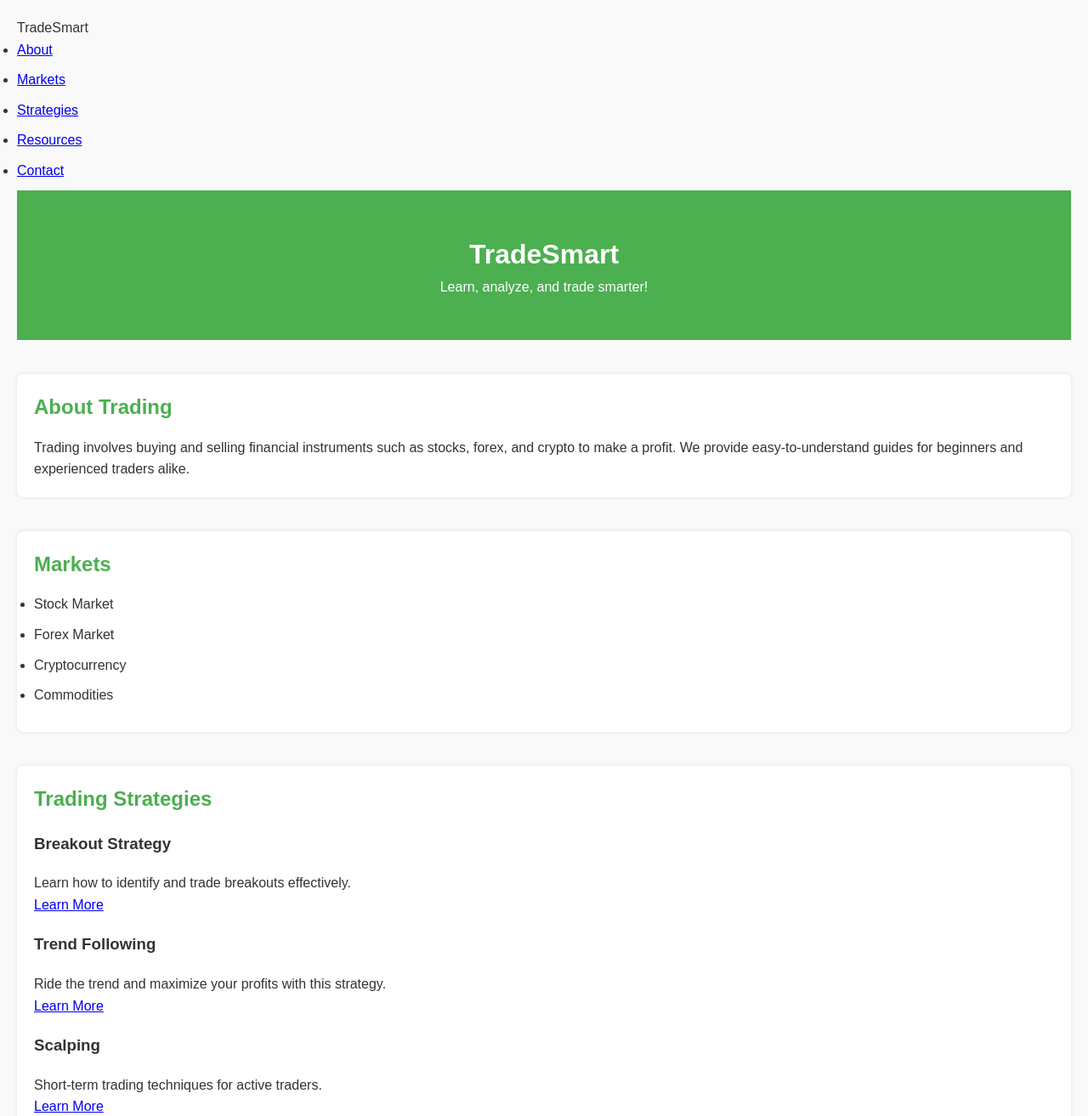
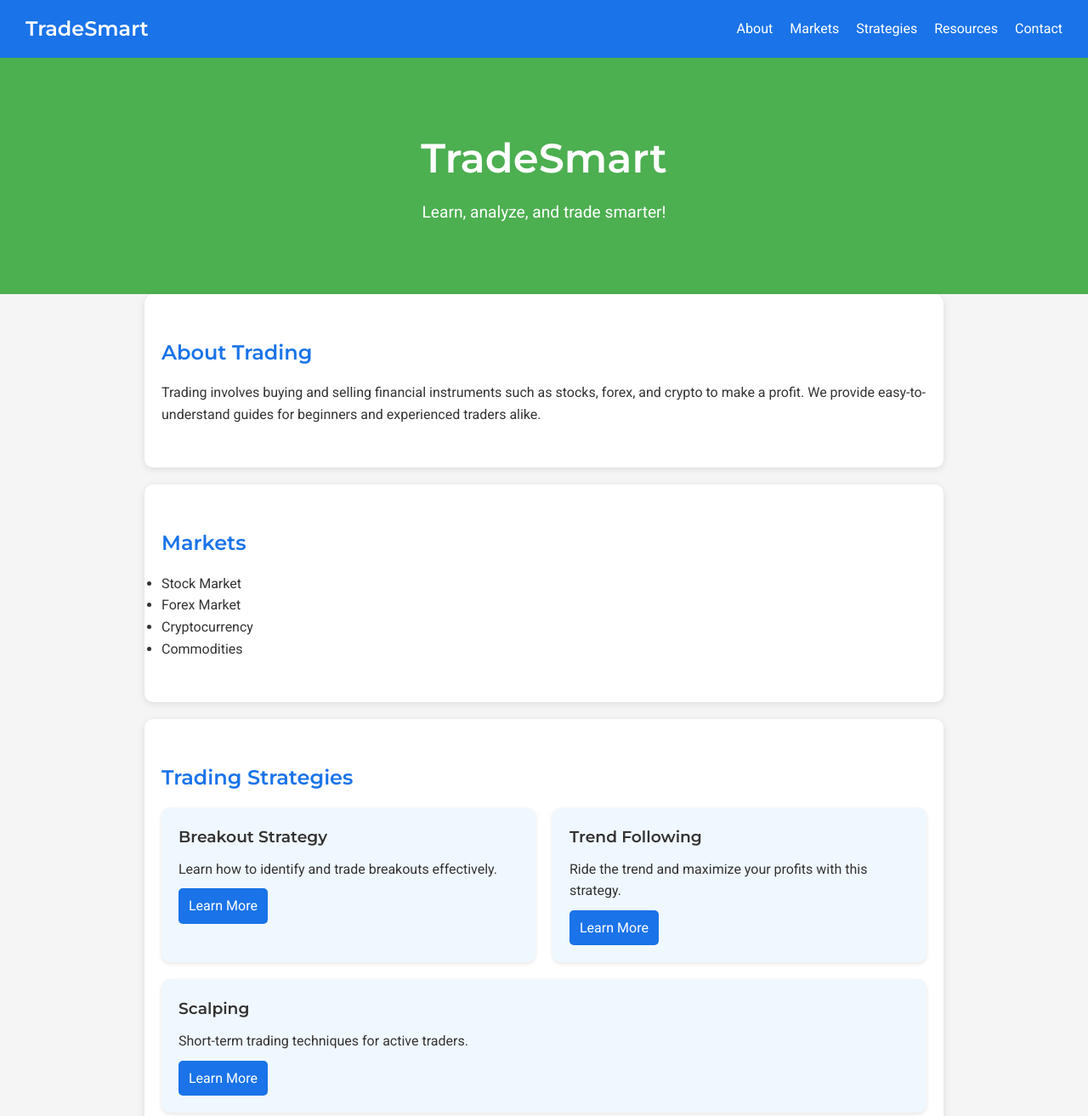
Before and after one commit to jenium960-cmd/mywebsite, a plain HTML site: page index.html in a window 1280 px wide. Shown: the top 1313 px of the page at 85% size. Drawn offline with Linux system fonts and the light colour scheme.

Commit message:
Update style.css

```diff
--- a/style.css
+++ b/style.css
@@ -1,49 +1,145 @@
-/* Reset some default styles */
-body, h1, h2, p, ul, li {
+/* Google Fonts applied via HTML */
+body, h1, h2, h3, p, ul, li {
   margin: 0;
   padding: 0;
-  font-family: Arial, sans-serif;
+  font-family: 'Roboto', sans-serif;
 }
 
-/* Body styling */
 body {
+  background-color: #f5f5f5;
+  color: #333;
   line-height: 1.6;
-  background-color: #f9f9f9;
-  color: #333;
-  padding: 20px;
 }
 
-/* Header */
-header {
+/* Navigation */
+nav {
+  display: flex;
+  justify-content: space-between;
+  align-items: center;
+  background-color: #1a73e8;
+  padding: 15px 30px;
+  color: white;
+  position: sticky;
+  top: 0;
+  z-index: 100;
+}
+
+nav .logo {
+  font-family: 'Montserrat', sans-serif;
+  font-size: 1.5rem;
+  font-weight: 600;
+}
+
+nav .nav-links {
+  list-style: none;
+  display: flex;
+}
+
+nav .nav-links li {
+  margin-left: 20px;
+}
+
+nav .nav-links li a {
+  color: white;
+  text-decoration: none;
+  font-weight: 500;
+}
+
+nav .nav-links li a:hover {
+  text-decoration: underline;
+}
+
+/* Hero Section */
+.hero {
   text-align: center;
-  padding: 50px 20px;
+  padding: 80px 20px;
   background-color: #4CAF50;
   color: white;
 }
 
+.hero h1 {
+  font-family: 'Montserrat', sans-serif;
+  font-size: 3rem;
+  margin-bottom: 10px;
+}
+
+.hero p {
+  font-size: 1.2rem;
+}
+
 /* Sections */
 section {
-  margin: 40px 0;
-  padding: 20px;
+  padding: 50px 20px;
+  max-width: 900px;
+  margin: auto;
   background-color: white;
-  border-radius: 8px;
-  box-shadow: 0 0 5px rgba(0,0,0,0.1);
+  margin-bottom: 20px;
+  border-radius: 10px;
+  box-shadow: 0 2px 8px rgba(0,0,0,0.1);
 }
 
 section h2 {
+  font-family: 'Montserrat', sans-serif;
+  color: #1a73e8;
   margin-bottom: 15px;
-  color: #4CAF50;
 }
 
-ul li {
+/* Cards for strategies */
+.cards {
+  display: flex;
+  flex-wrap: wrap;
+  gap: 20px;
+}
+
+.card {
+  background-color: #f0f8ff;
+  padding: 20px;
+  border-radius: 10px;
+  flex: 1 1 250px;
+  box-shadow: 0 2px 5px rgba(0,0,0,0.1);
+}
+
+.card h3 {
+  font-family: 'Montserrat', sans-serif;
   margin-bottom: 10px;
+}
+
+.card a {
+  display: inline-block;
+  margin-top: 10px;
+  padding: 8px 12px;
+  background-color: #1a73e8;
+  color: white;
+  text-decoration: none;
+  border-radius: 5px;
+}
+
+.card a:hover {
+  background-color: #155ab6;
 }
 
 /* Footer */
 footer {
   text-align: center;
-  margin-top: 40px;
   padding: 20px;
-  background-color: #eee;
-  border-top: 1px solid #ccc;
+  background-color: #ddd;
+  margin-top: 20px;
 }
+
+/* Responsive */
+@media (max-width: 768px) {
+  .cards {
+    flex-direction: column;
+  }
+  nav {
+    flex-direction: column;
+    align-items: flex-start;
+  }
+  nav .nav-links {
+    flex-direction: column;
+    width: 100%;
+  }
+  nav .nav-links li {
+    margin: 10px 0;
+  }
+}
```
